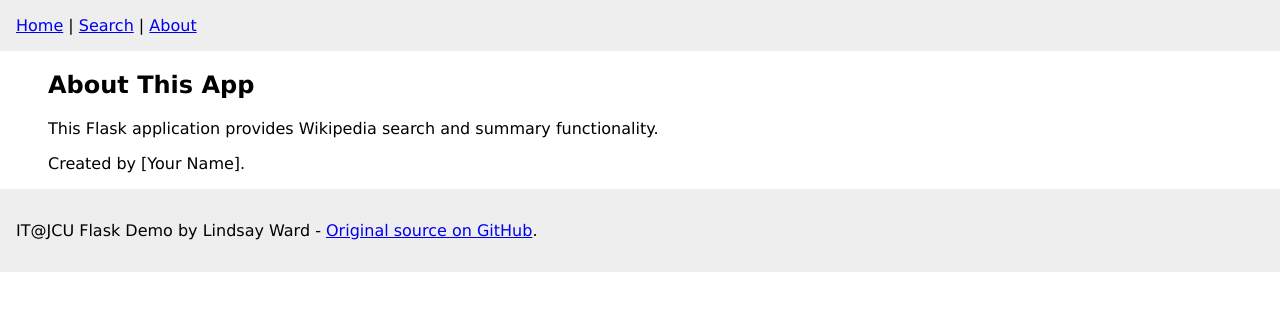
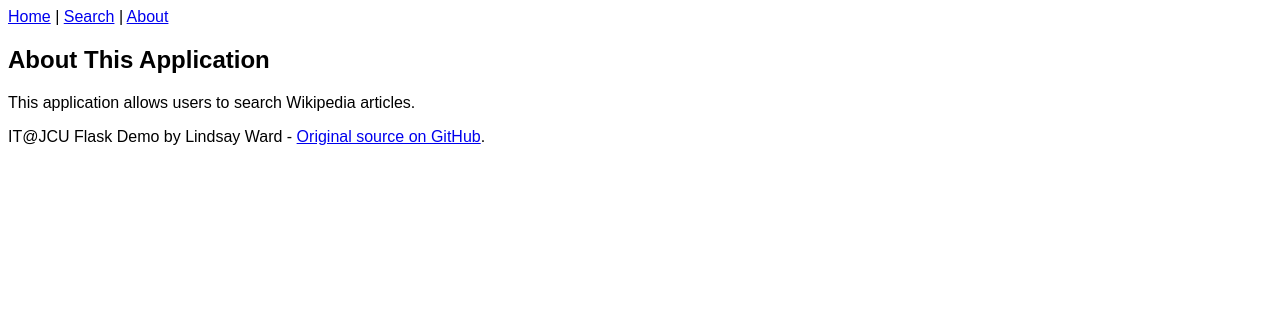
Before and after one commit to NyanLinHtutRain/cp1404practicals-master, a Flask app: template flaskdemo-master/templates/about.html in a window 1280 px wide. Shown: the top 311 px of the page. Run offline with Flask 3, Linux system fonts and the light colour scheme; the template is opened without the code that fills it, so the values that code supplies are empty.

Commit message:
Merge remote-tracking branch 'origin/master'

```diff
--- a/flaskdemo-master/static/styles.css
+++ b/flaskdemo-master/static/styles.css
@@ -1,13 +1,33 @@
 body {
-    font-family: 'Lucida Grande', 'Lucida Sans Unicode', 'Geneva', 'Verdana', sans-serif;
-    margin: 0;
+    font-family: Arial, sans-serif;
 }
 
-#nav, #footer {
-    background-color: #eee;
-    padding: 1em;
+.navbar {
+    background-color: #333;
+    overflow: hidden;
 }
 
-#content {
-    margin-left: 3em;
+.navbar a {
+    float: left;
+    display: block;
+    color: white;
+    text-align: center;
+    padding: 14px 16px;
+    text-decoration: none;
 }
+
+.navbar a:hover {
+    background-color: #ddd;
+    color: black;
+}
+
+footer {
+    position: fixed;
+    left: 0;
+    bottom: 0;
+    width: 100%;
+    background-color: #333;
+    color: white;
+    text-align: center;
+    padding: 10px;
+}
--- a/flaskdemo-master/templates/about.html
+++ b/flaskdemo-master/templates/about.html
@@ -1,7 +1,6 @@
-{% extends "layout.html" %}
-{% block title %}About{% endblock %}
+{% extends 'layout.html' %}
 {% block content %}
-    <h2>About This App</h2>
-    <p>This Flask application provides Wikipedia search and summary functionality.</p>
-    <p>Created by [Your Name].</p>
+<h2>About This Application</h2>
+<p>This application allows users to search Wikipedia articles.</p>
+<!-- Add more content about the application here -->
 {% endblock %}
```
Also changed, not shown: flaskdemo-master/templates/results.html (+16 -9 lines), prac_10/REFLECTION.md (+17 -0 lines), prac_10/README.md.
